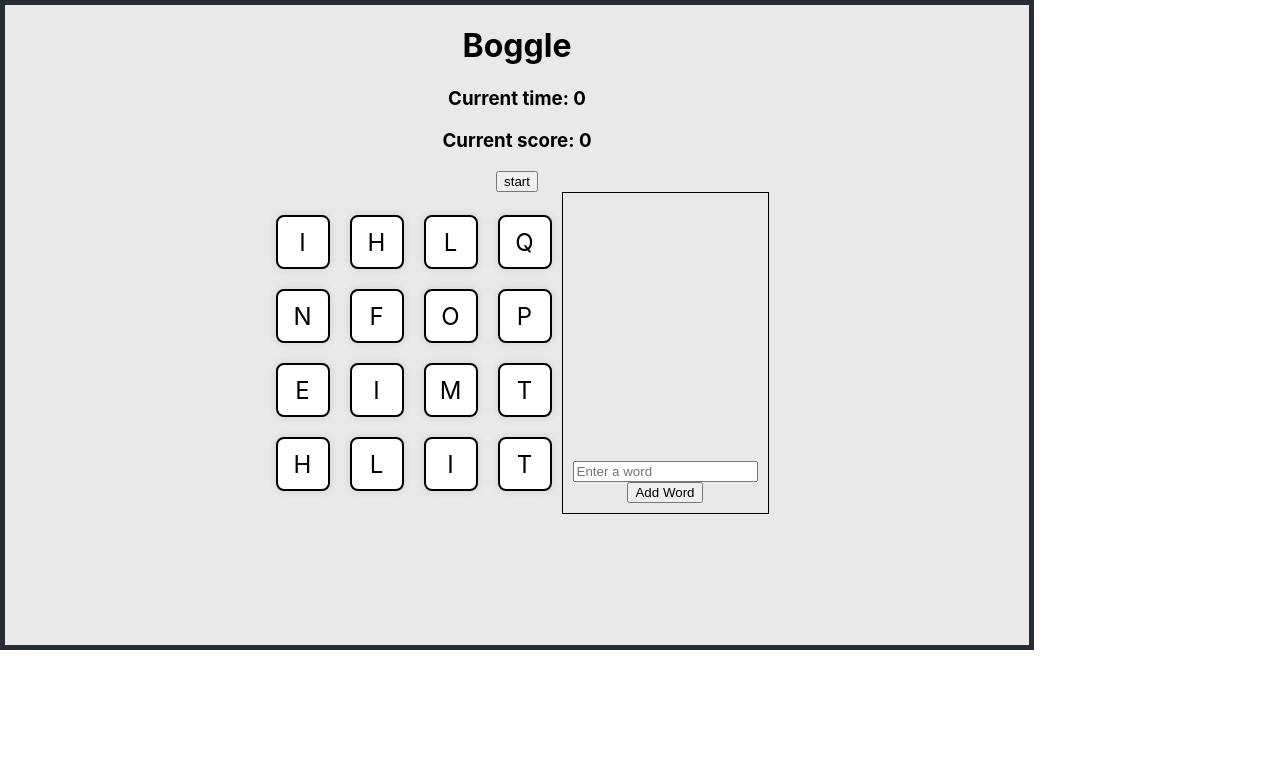
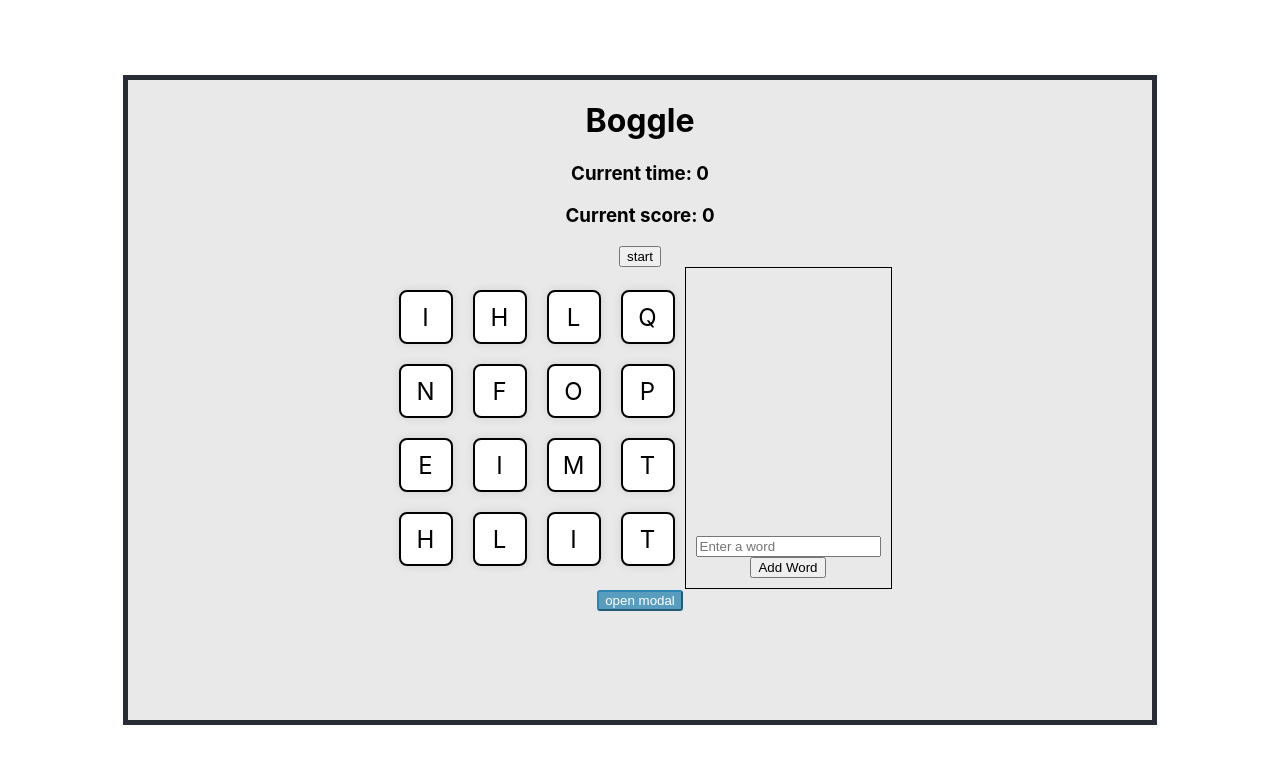
Before and after one commit to jscarbel/Boogle, a React (Create React App) app: page / in a window 1280 px wide. Shown: the top 764 px of the page. Built offline with nearby package versions, Linux system fonts and the light colour scheme.

Commit message:
added modal structure and some CSS updates

```diff
--- a/src/App.css
+++ b/src/App.css
@@ -1,5 +1,10 @@
 .App {
   text-align: center;
+  display: flex;
+  flex-direction: column;
+  align-items: center;
+  justify-content: center;
+  min-height: 100vh;
 }
 
 .App-logo {
@@ -101,3 +106,28 @@
   border: 1px solid #000;
   padding: 5px;
 }
+
+.modal-backdrop {
+  position: fixed;
+  top: 0;
+  left: 0;
+  width: 100%;
+  height: 100%;
+  background-color: rgba(147, 150, 154, 0.7);
+}
+
+.modal-container {
+  background-color: #ffffff;
+  border-radius: 8px;
+  overflow: hidden;
+  max-width: 400px;
+  width: 100%;
+  margin: 60px auto 0;
+}
+
+.open-modal {
+  background-color: rgba(28, 124, 172, 0.7);
+  color: #ffffff;
+  border-radius: 3px;
+  border-color: rgba(28, 124, 172, 0.7);
+}
--- a/src/components/BoardContainer.tsx
+++ b/src/components/BoardContainer.tsx
@@ -6,6 +6,7 @@ import InputWord from "./InputWord";
 import { checkIfWordIsOnBoard } from "../scripts/checkIfWordIsOnBoard";
 import { MILLISECONDS_IN_A_SECOND, MAX_TIME } from "../constants";
 import calculateScore from "../scripts/calculateScore";
+import { Modal } from "./ModalBox";
 
 const BoardContainer = () => {
   const [time, setTime] = useState(0);
@@ -13,6 +14,7 @@ const BoardContainer = () => {
   const [boardLetters, setBoardLetters] = useState<string[][]>(generateBoard());
   const [wordSet, setWordSet] = useState<Set<string>>(new Set());
   const [totalScore, setTotalScore] = useState<number>(0);
+  const [isVisible, setIsVisible] = useState<boolean>(false);
 
   const handleWordSubmission = (word: string) => {
     if (wordSet.has(word)) return;
@@ -67,6 +69,10 @@ const BoardContainer = () => {
         <DiceGrid letters={boardLetters} />
         <InputWord wordSet={wordSet} onWordSubmit={handleWordSubmission} />
       </div>
+      <button className="open-modal" onClick={() => setIsVisible(true)}>
+        open modal
+      </button>
+      <Modal isVisible={isVisible} onClose={setIsVisible} />
     </div>
   );
 };
--- /dev/null
+++ b/src/components/ModalBox.tsx
@@ -0,0 +1,20 @@
+interface ModalProps {
+  onClose: (isVisible: boolean) => void;
+  isVisible: boolean;
+}
+
+export const Modal = ({ onClose, isVisible }: ModalProps) => {
+  if (!isVisible) return null;
+
+  return (
+    <div className="modal-backdrop">
+      <div className="modal-container">
+        <h1 className="header-text">Modal</h1>
+        <p className="modal-title">Hello Modal!</p>
+        <button className="modal-close-button" onClick={() => onClose(false)}>
+          close
+        </button>
+      </div>
+    </div>
+  );
+};
```
